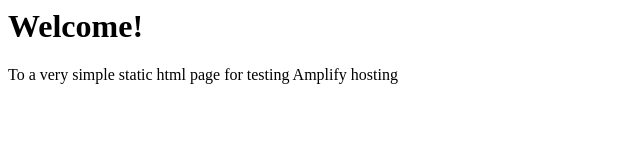
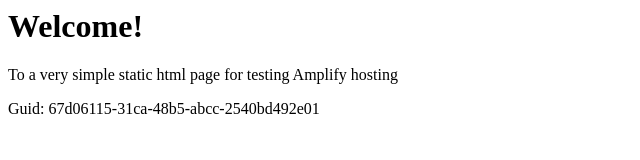
Before and after one commit to aws-aemilia-sin/Github-PR-Commit-Integration-Test-DoNotTouch-v1-preprod-ap-southeast-1, a website: page src/index.html in a window 1280 px wide. Shown: the whole page, without its empty margins (0-640 px from the left). Drawn offline with Linux system fonts and the light colour scheme.

Commit message:
commit from integ tests

```diff
--- a/src/index.html
+++ b/src/index.html
@@ -1,3 +1,5 @@
+
+
 <html lang="en">
 
 <head>
@@ -10,6 +12,6 @@
 <body>
     <h1>Welcome!</h1>
     <p>To a very simple static html page for testing Amplify hosting</p>
-</body>
+    <p>Guid: 67d06115-31ca-48b5-abcc-2540bd492e01</p></body>
 
 </html>
```
